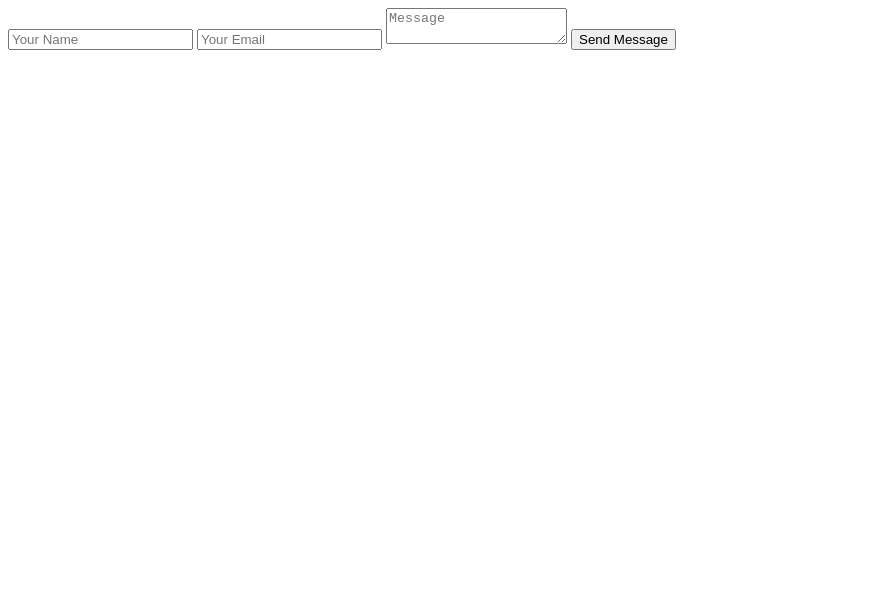
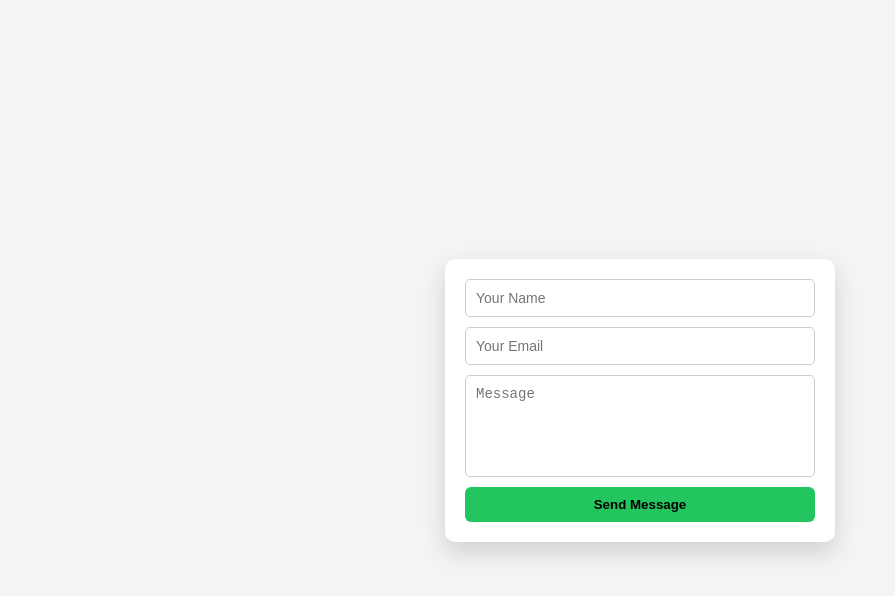
Before and after one commit to arshadhasan538-debug/brand-promo-frontend, a plain HTML site: page index.html in a window 1280 px wide. Shown: the whole page, without its empty margins (0-895 px from the left). Drawn offline with Linux system fonts and the light colour scheme.

Commit message:
Refactor index.html with new structure and styles

```diff
--- a/index.html
+++ b/index.html
@@ -1,11 +1,76 @@
+<!DOCTYPE html>
+<html lang="en">
+<head>
+  <meta charset="UTF-8">
+  <title>Brand Promo</title>
+
+  <!-- ✅ CSS YAHAN ADD HAI -->
+  <style>
+    body {
+      margin: 0;
+      font-family: Arial, sans-serif;
+      background: #f3f4f6;
+    }
+
+    .container {
+      min-height: 100vh;
+      display: flex;
+      justify-content: center;
+      align-items: center;
+    }
+
+    form {
+      background: #ffffff;
+      padding: 20px;
+      border-radius: 10px;
+      width: 100%;
+      max-width: 350px;
+      display: flex;
+      flex-direction: column;
+      gap: 10px;
+      box-shadow: 0 10px 25px rgba(0,0,0,0.15);
+    }
+
+    input, textarea {
+      padding: 10px;
+      font-size: 14px;
+      border-radius: 5px;
+      border: 1px solid #ccc;
+    }
+
+    textarea {
+      resize: none;
+      height: 80px;
+    }
+
+    button {
+      padding: 10px;
+      background: #22c55e;
+      border: none;
+      border-radius: 6px;
+      font-weight: bold;
+      cursor: pointer;
+    }
+
+    button:hover {
+      background: #16a34a;
+    }
+  </style>
+</head>
+
+<body>
+
   <div class="container">
-  <form name="contact" method="POST" data-netlify="true" action="/thankyou.html">
+    <form name="contact" method="POST" data-netlify="true">
       <input type="hidden" name="form-name" value="contact">
 
       <input type="text" name="name" placeholder="Your Name" required>
       <input type="email" name="email" placeholder="Your Email" required>
-    <textarea name="message" placeholder="Message" required></textarea>
+      <textarea name="message" placeholder="Message"></textarea>
 
       <button type="submit">Send Message</button>
     </form>
   </div>
+
+</body>
+  </html>
```
Lines whose indentation alone changed are shown as unchanged.
